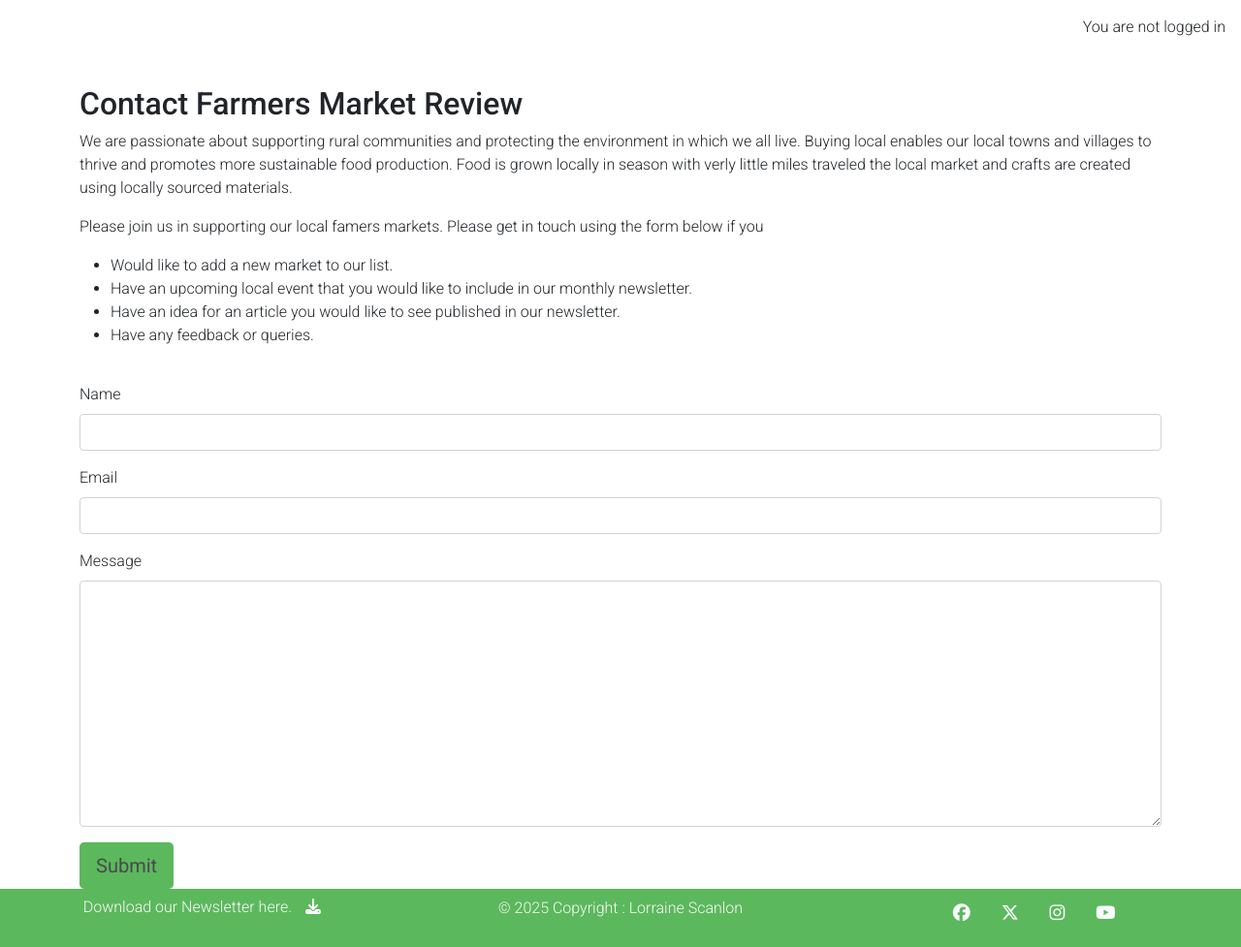
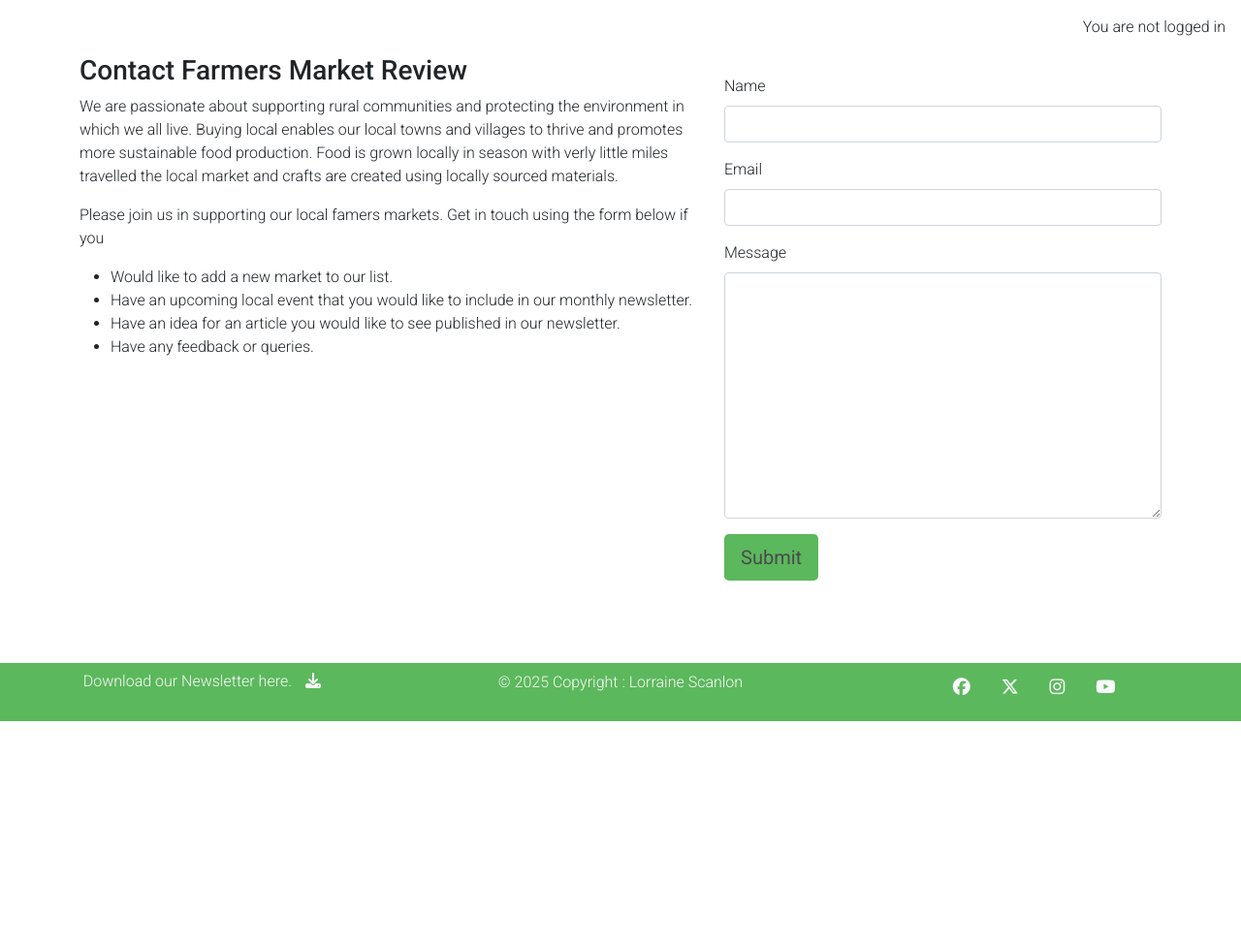
Before and after one commit to lorrainescanlon/farmers-market-review, a Django app: template contact/templates/contact/contact.html in a window 1280 px wide. Shown: the part 56-1033 px from the top of the page at 97% size. After the commit the page ends 800 px from the top, so only its background shows below. Run offline with Django 4.2, Linux system fonts and the light colour scheme; the template is opened without the code that fills it: values that come from a table or form of the project are taken from there, others are empty; parts of the project's set-up code (start-up, migrations or seed data) failed here and were passed over; some libraries are stand-ins or nearby versions.

Commit message:
updated contact form and contact.html template

```diff
--- a/contact/templates/contact/contact.html
+++ b/contact/templates/contact/contact.html
@@ -4,19 +4,21 @@
 
 {% block content %}
 
-<div class="container mt-5">
+<div class="container">
     <div class="row">
-        <div>
+        <div class = "col-sm-7 mb-3 mb-sm-0 ">
             <!-- Title goes between these h2 tags -->
-            <h2>Contact Farmers Market Review</h2>
+            <h3>Contact Farmers Market Review</h3>
             <!-- Content goes here -->
             <p>
-                We are passionate about supporting rural communities and protecting the environment in which we all live.
-                Buying local enables our local towns and villages to thrive and promotes more sustainable food production. Food is grown
-                locally in season with verly little miles traveled the local market and crafts are created using locally sourced materials.
+                We are passionate about supporting rural communities and protecting the environment
+                in which we all live. Buying local enables our local towns and villages to thrive
+                and promotes more sustainable food production.
+                Food is grown locally in season with verly little miles travelled the local market
+                and crafts are created using locally sourced materials.
             </p>
             <p>
-                Please join us in supporting our local famers markets. Please get in touch using the form below if you
+                Please join us in supporting our local famers markets. Get in touch using the form below if you
                 <ul>
                     <li>Would like to add a new market to our list.</li>
                     <li>Have an upcoming local event that you would like to include in our monthly newsletter.</li>
@@ -25,10 +27,7 @@
                 </ul>
             </p>
         </div>
-  </div>
-
-  <div class="row">
-        <div class="col text-right">
+        <div class="col-5 text-left">
             <!-- form goes here -->
             <form id="ContactForm" class="contact-form" method="post"
                 style="margin-top: 1.3em;">
@@ -40,4 +39,5 @@
         </div>
     </div>
 </div>
+
 {% endblock content %}
--- a/markets_review/templates/markets_review/market_detail.html
+++ b/markets_review/templates/markets_review/market_detail.html
@@ -50,13 +50,13 @@
   </div>
 </div>-->
 
-<!-- Displaying Comments -->
+<!-- Displaying Reviews -->
 <div class="row">
   <div class="col-md-7 card mb-4 mt-3 mkt-review">
     <h5>Reviews: {{ review_count }}</h5>
     <div class="card-body mkt-review">
       <!-- We want a for loop inside the empty control tags
-      to iterate through each comment in comments -->
+      to iterate through each review in reviews -->
       {% for review in reviews %}
       <div class="p-2 reviews
         {% if not review.approved and review.author == user %}
```
Lines whose indentation alone changed are shown as unchanged.
